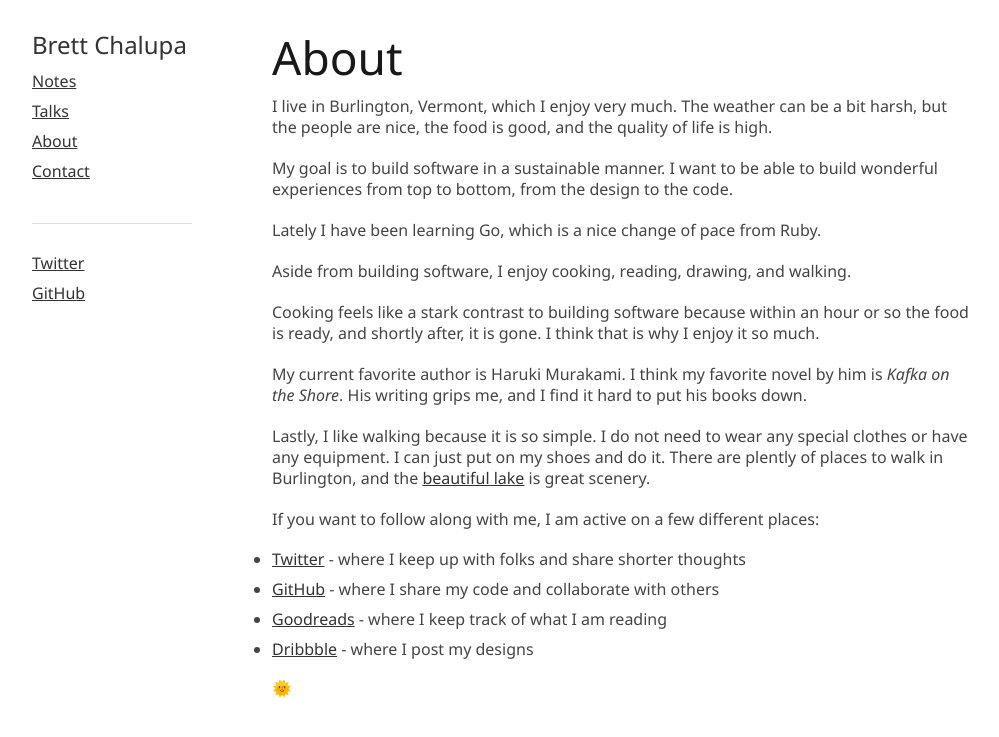
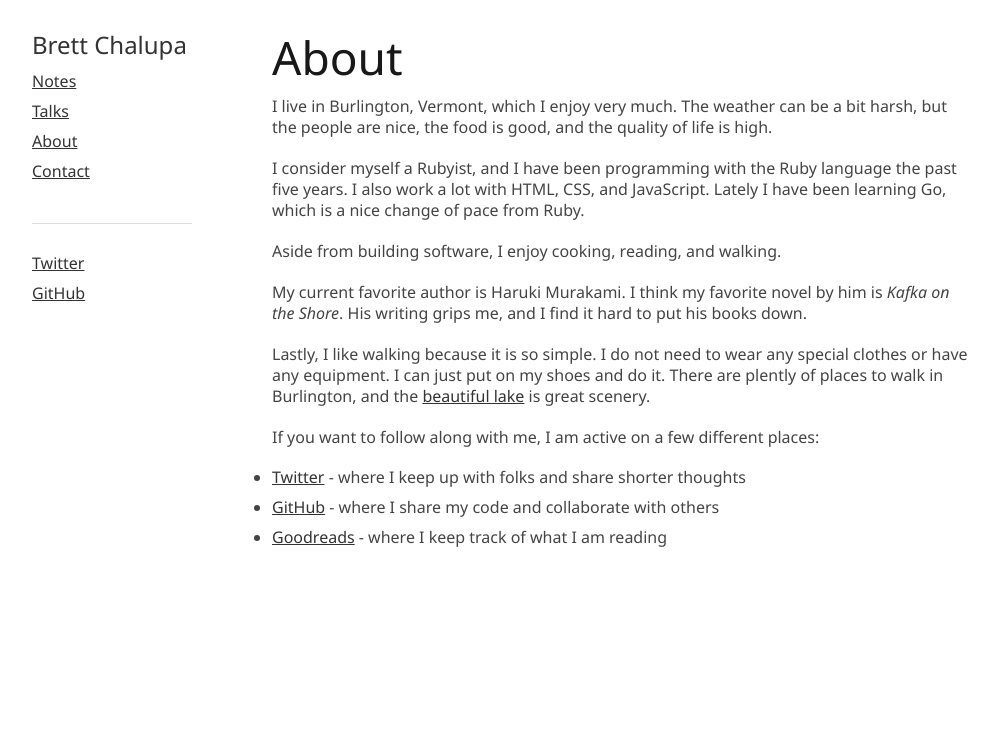
Before and after one commit to brettchalupa/brettchalupa.github.io, a Jekyll site: the page built from about.md, in a window 1280 px wide. Shown: the top 737 px of the page, without its empty margins (138-1137 px from the left). Built offline with Jekyll 4.4.1, drawn with Linux system fonts in a browser that asks for light colours; emoji names are drawn with the system emoji font; Markdown is read by kramdown in place of the engine named in the settings.

Commit message:
Simplify and tweak the About page
This removes and edits the content to be simpler and less. It also talks
a bit more about the technologies I use.

```diff
--- a/about.md
+++ b/about.md
@@ -10,18 +10,12 @@ I live in Burlington, Vermont, which I enjoy very much. The weather can be a bit
 harsh, but the people are nice, the food is good, and the quality of life is
 high.
 
-My goal is to build software in a sustainable manner. I want to be
-able to build wonderful experiences from top to bottom, from the design to the
-code.
+I consider myself a Rubyist, and I have been programming with the Ruby
+language the past five years. I also work a lot with HTML, CSS, and
+JavaScript. Lately I have been learning Go, which is a
+nice change of pace from Ruby.
 
-Lately I have been learning Go, which is a nice change of pace from Ruby.
-
-Aside from building software, I enjoy cooking, reading, drawing, and
-walking.
-
-Cooking feels like a stark contrast to building software because within an hour
-or so the food is ready, and shortly after, it is gone. I think that is why I
-enjoy it so much.
+Aside from building software, I enjoy cooking, reading, and walking.
 
 My current favorite author is Haruki Murakami. I think my favorite
 novel by him is _Kafka on the Shore_. His writing grips me, and I find it hard
@@ -40,6 +34,3 @@ If you want to follow along with me, I am active on a few different places:
   collaborate with others
 - [Goodreads](http://www.goodreads.com/user/show/25307704-brett-chalupa) - where
   I keep track of what I am reading
-- [Dribbble](https://dribbble.com/brettchalupa) - where I post my designs
-
-:sun_with_face:
```
